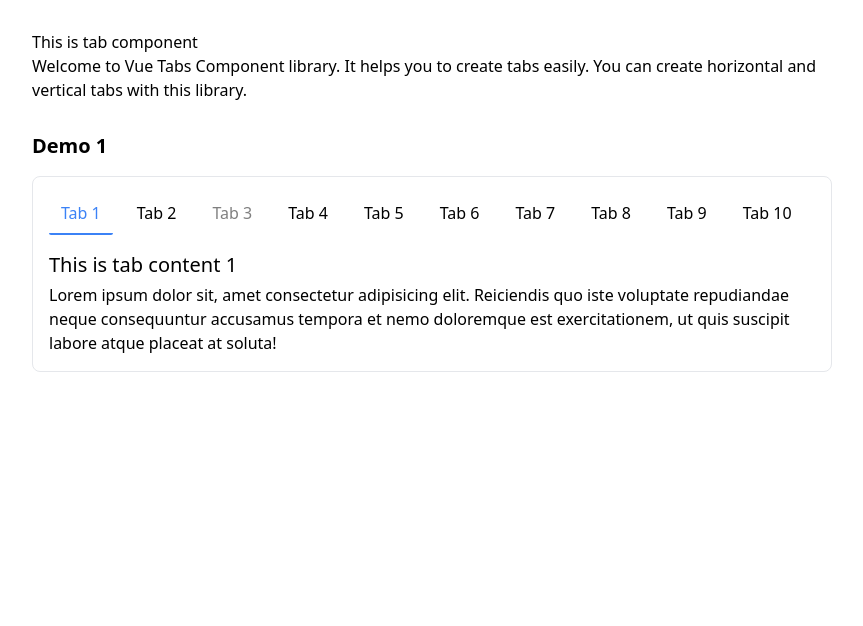
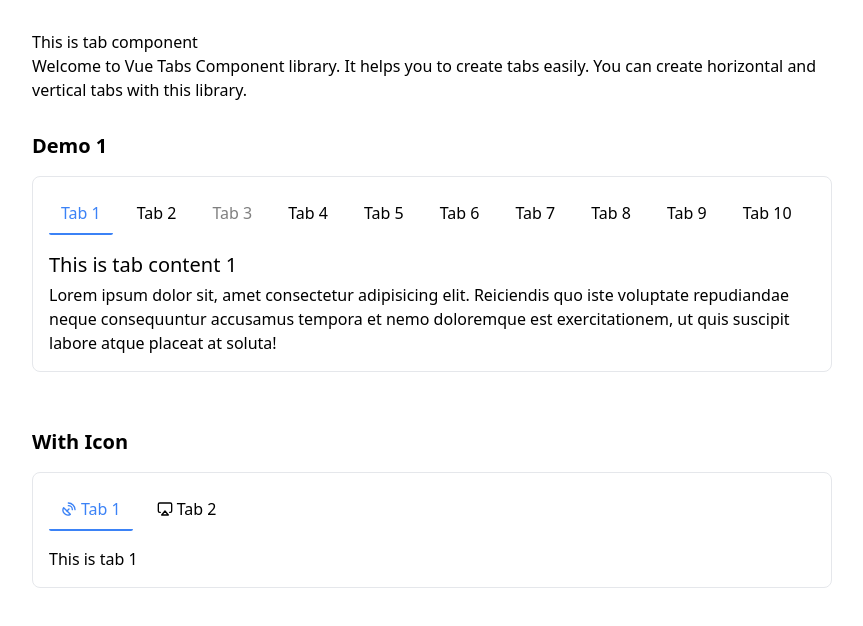
Before and after one commit to mdsaban/super-vue3-tabs, a Vue app: page / in a window 1280 px wide. Shown: the top 626 px of the page, without its empty margins (208-1071 px from the left). Built offline with nearby package versions, Linux system fonts and the light colour scheme.

Commit message:
feat: added icon support

```diff
--- a/src/App.vue
+++ b/src/App.vue
@@ -23,6 +23,8 @@ const tabChanged = (tab: Tab) => {
       Welcome to Vue Tabs Component library. It helps you to create tabs
       easily. You can create horizontal and vertical tabs with this library.
     </div>
+
+
     <h1 class="mb-4 text-xl font-semibold">Demo 1</h1>
     <div class="p-4 bg-white border rounded-lg">
       <Tabs @change="tabChanged">
@@ -40,6 +42,26 @@ const tabChanged = (tab: Tab) => {
         </Tab>
       </Tabs>
     </div>
+
+    <h1 class="mb-4 text-xl font-semibold mt-14">With Icon</h1>
+    <div class="p-4 bg-white border rounded-lg">
+      <Tabs @change="tabChanged">
+        <Tab value="Tab 1">
+          <template #icon>
+            <svg class="w-4 mr-1" xmlns="http://www.w3.org/2000/svg" width="24" height="24" viewBox="0 0 24 24" fill="none" stroke="currentColor" stroke-width="2" stroke-linecap="round" stroke-linejoin="round"><path d="M4 10a7.31 7.31 0 0 0 10 10Z"/><path d="m9 15 3-3"/><path d="M17 13a6 6 0 0 0-6-6"/><path d="M21 13A10 10 0 0 0 11 3"/></svg>
+          </template>
+          This is tab 1
+        </Tab>
+        <Tab value="Tab 2">
+          <template #icon>
+            <svg class="w-4 mr-1" xmlns="http://www.w3.org/2000/svg" width="24" height="24" viewBox="0 0 24 24" fill="none" stroke="currentColor" stroke-width="2" stroke-linecap="round" stroke-linejoin="round"><path d="M5 17H4a2 2 0 0 1-2-2V5a2 2 0 0 1 2-2h16a2 2 0 0 1 2 2v10a2 2 0 0 1-2 2h-1"/><path d="m12 15 5 6H7Z"/></svg>
+          </template>
+          This is tab 2
+        </Tab>
+      </Tabs>
+    </div>
+
+
   </div>
 </template>
 
--- a/src/components/Tab.vue
+++ b/src/components/Tab.vue
@@ -1,11 +1,12 @@
 <script setup lang="ts">
-import { inject, onBeforeMount, computed, ref } from "vue";
+import { inject, onBeforeMount, computed, ref, useSlots } from "vue";
 
 interface Tab {
   id?: string;
   value: string;
   disabled?: boolean;
   computedTabId?: string;
+  icon?: any
 }
 
 const props = defineProps<{
@@ -13,6 +14,8 @@ const props = defineProps<{
   value: string;
   disabled?: boolean;
 }>();
+
+const tabDetail = ref({} as Tab);
 
 const addTabs = inject("addTabs", (tab: Tab) => {console.log(tab)});
 const activeTab = inject("activeTab", ref({id: '', value: ''}));
@@ -22,10 +25,12 @@ const computedTabId = computed(() => {
 })
 
 const isActive = computed(() =>  activeTab?.value?.id === computedTabId.value);
+const slots = useSlots()
 
 onBeforeMount(() => {
-    let tab = {...props}
+    let tab = {...props, icon: slots?.icon}
     if(!tab.id) tab.id = computedTabId.value
+    tabDetail.value = tab
     addTabs(tab);
 });
 </script>
--- a/src/components/Tabs.vue
+++ b/src/components/Tabs.vue
@@ -20,6 +20,7 @@ interface Tab {
   value: string;
   disabled?: boolean;
   computedTabId?: string;
+  icon?: any
 }
 
 interface TabVisibility {
@@ -99,12 +100,13 @@ onUnmounted(() => {
 <template>
   <div>
     <div class="flex gap-2">
+      <!-- Tabs list -->
       <div class="flex gap-3 tabs" ref="tabsContainerRef">
         <div
           v-for="(tab, index) in tabs"
           :key="index"
           :id="tab.id"
-          class="relative px-3 py-2 rounded-sm cursor-pointer min-w-max"
+          class="relative flex px-3 py-2 rounded-sm cursor-pointer min-w-max"
           :class="{
             'border-b-2': activeTab.id === tab.id,
             'opacity-50 !cursor-default': tab.disabled,
@@ -124,9 +126,17 @@ onUnmounted(() => {
               }
             "
           ></div>
+          <component
+            v-if="tab.icon"
+            v-for="(node, index) in tab.icon()"
+            :key="index"
+            :is="node"
+          />
           {{ tab.value }}
         </div>
       </div>
+
+      <!-- Dropdown -->
       <div v-if="dropwDownList.length" @mouseleave="showDropdown = false">
         <button class="w-6 h-full" @mouseover="showDropdown = true">
           <img src="@/assets/menu.svg" width="16" class="m-auto" />
@@ -138,11 +148,19 @@ onUnmounted(() => {
             @click="selectTab(tab)"
             class="cursor-pointer"
           >
+            <component
+              v-if="tab.icon"
+              v-for="(node, index) in tab.icon()"
+              :key="index"
+              :is="node"
+            />
             {{ tab.value }}
           </div>
         </div>
       </div>
     </div>
+
+    <!-- Tabs Content -->
     <div class="content">
       <slot></slot>
     </div>
```
